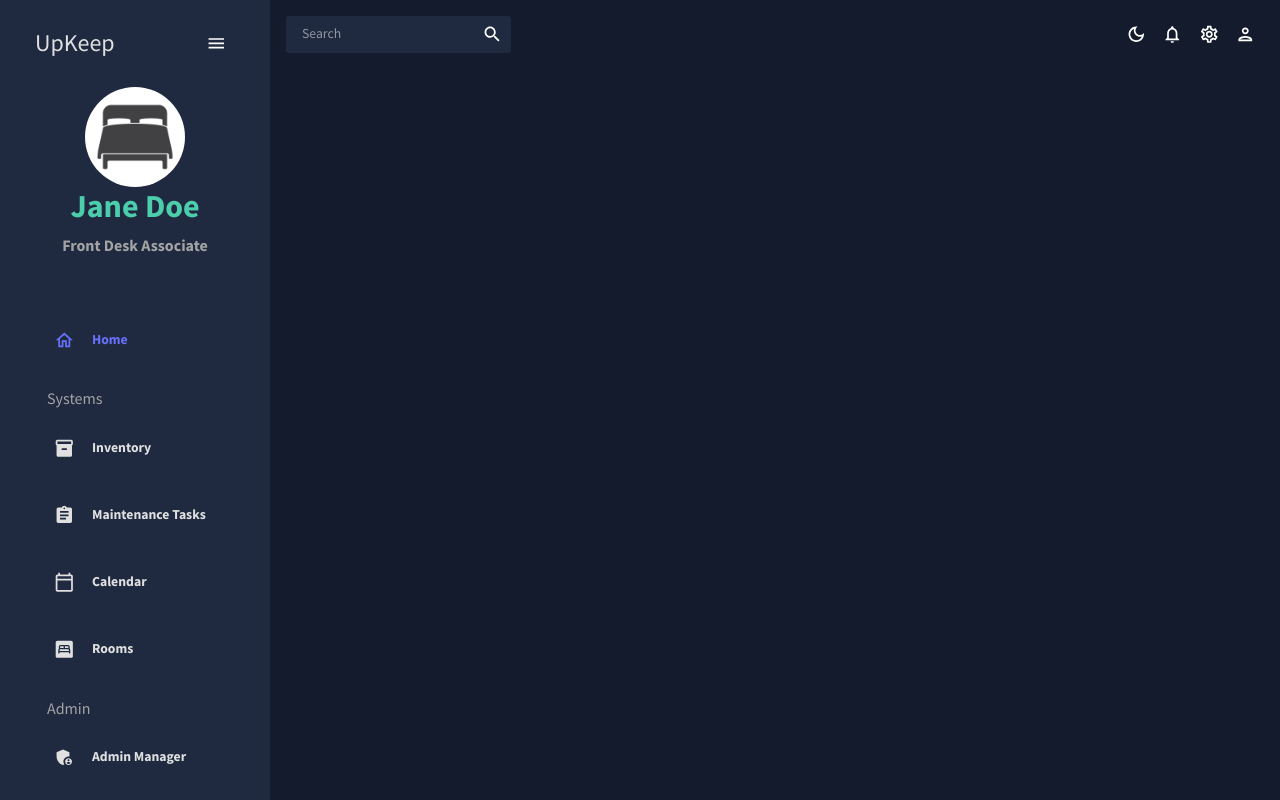
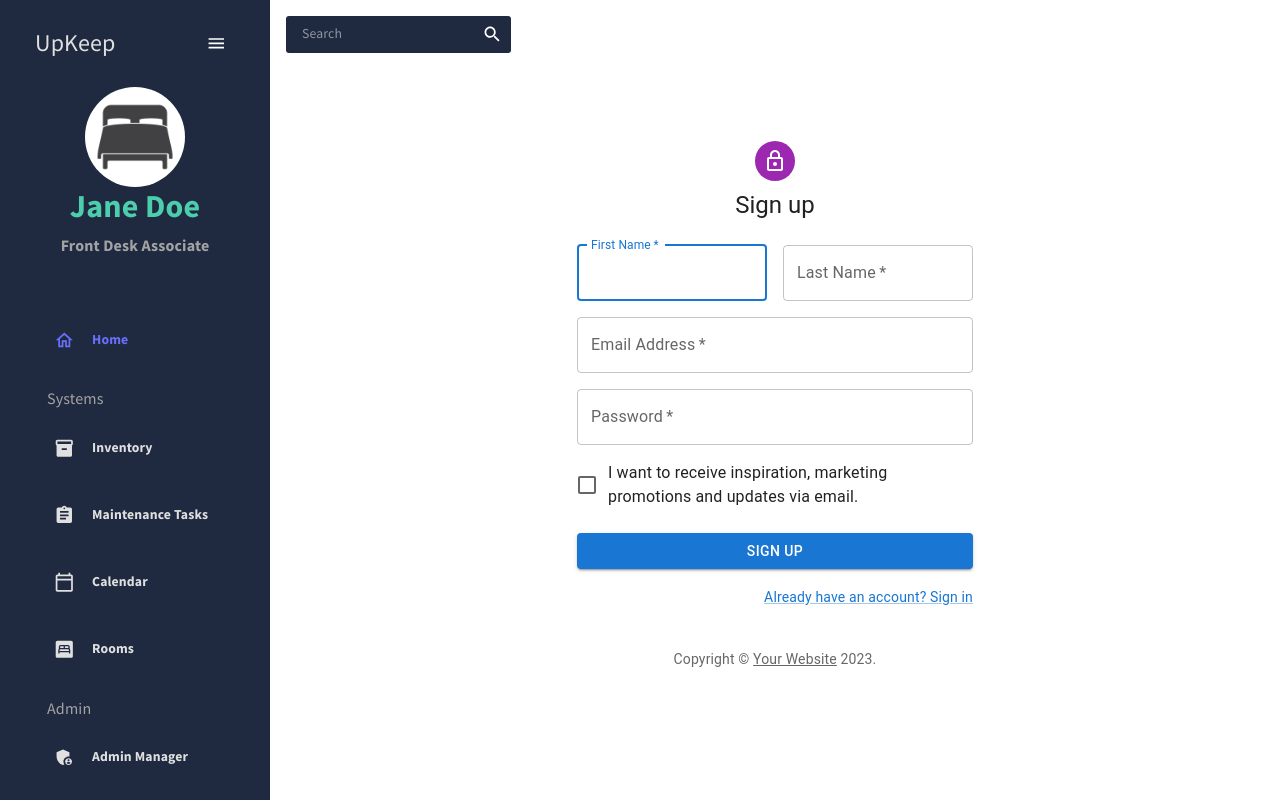
Before and after one commit to UpKeepUC/UpKeep, a React (Create React App) app in the folder UpKeepUI/: page /register in a window 1280 px wide. Built offline with nearby package versions, Linux system fonts and the light colour scheme.

Commit message:
Update cors and add login/register pages

```diff
--- a/UpKeepUI/src/App.js
+++ b/UpKeepUI/src/App.js
@@ -11,6 +11,8 @@
 import Admin from "./pages/admin";
 import UserForm from "./pages/userForm";
 import FAQ from "./pages/faq";
+import SignIn from "./pages/login";
+import SignUp from "./pages/register";
 
 
 function App() {
@@ -33,6 +35,8 @@
               <Route path ="/admin" element={<Admin />}/>
               <Route path ="/userForm" element={<UserForm />}/>
               <Route path ="/faq" element={<FAQ />}/>
+              <Route path="/login" element={<SignIn/>} />
+              <Route path="/register" element={<SignUp/>} />
             </Routes>
           </main>
         </div>
--- /dev/null
+++ b/UpKeepUI/src/pages/login/index.jsx
@@ -0,0 +1,122 @@
+import * as React from 'react';
+import Avatar from '@mui/material/Avatar';
+import Button from '@mui/material/Button';
+import CssBaseline from '@mui/material/CssBaseline';
+import TextField from '@mui/material/TextField';
+import FormControlLabel from '@mui/material/FormControlLabel';
+import Checkbox from '@mui/material/Checkbox';
+import Link from '@mui/material/Link';
+import Grid from '@mui/material/Grid';
+import Box from '@mui/material/Box';
+import LockOutlinedIcon from '@mui/icons-material/LockOutlined';
+import Typography from '@mui/material/Typography';
+import Container from '@mui/material/Container';
+import { createTheme, ThemeProvider } from '@mui/material/styles';
+
+function Copyright(props) {
+  return (
+    <Typography variant="body2" color="text.secondary" align="center" {...props}>
+      {'Copyright © '}
+      <Link color="inherit" href="https://mui.com/">
+        UpKeep
+      </Link>{' '}
+      {new Date().getFullYear()}
+      {'.'}
+    </Typography>
+  );
+}
+
+const theme = createTheme();
+
+export default function SignIn() {
+  const handleSubmit = (event) => {
+    event.preventDefault();
+    const data = new FormData(event.currentTarget);
+    const apiURL = process.env.REACT_APP_API_URL;
+    fetch(apiURL + '/Accounts/Login/Login', {
+        method: 'post',
+        headers: {'Content-Type': 'application/json'},
+        body: JSON.stringify(
+            {
+                "email": data.get('email'),
+                "password":data.get('password')
+            })
+    })
+            .then((response) => response.json())
+            .then((json) => {
+                console.log(json);
+            })
+            .catch(errorReason => {console.log(errorReason)})
+
+  };
+
+  return (
+    <ThemeProvider theme={theme}>
+      <Container component="main" maxWidth="xs">
+        <CssBaseline />
+        <Box
+          sx={{
+            marginTop: 8,
+            display: 'flex',
+            flexDirection: 'column',
+            alignItems: 'center',
+          }}
+        >
+          <Avatar sx={{ m: 1, bgcolor: 'secondary.main' }}>
+            <LockOutlinedIcon />
+          </Avatar>
+          <Typography component="h1" variant="h5">
+            Sign in
+          </Typography>
+          <Box component="form" onSubmit={handleSubmit} noValidate sx={{ mt: 1 }}>
+            <TextField
+              margin="normal"
+              required
+              fullWidth
+              id="email"
+              label="Email Address"
+              name="email"
+              autoComplete="email"
+              autoFocus
+            />
+            <TextField
+              margin="normal"
+              required
+              fullWidth
+              name="password"
+              label="Password"
+              type="password"
+              id="password"
+              autoComplete="current-password"
+            />
+            <FormControlLabel
+              control={<Checkbox value="remember" color="primary" />}
+              label="Remember me"
+            />
+            <Button
+              type="submit"
+              fullWidth
+              variant="contained"
+              sx={{ mt: 3, mb: 2 }}
+            >
+              Sign In
+            </Button>
+            <Grid container>
+              <Grid item xs>
+                <Link href="#" variant="body2">
+                  Forgot password?
+                </Link>
+              </Grid>
+              <Grid item>
+                <Link href="/register" variant="body2">
+                  {"Don't have an account? Sign Up"}
+                </Link>
+              </Grid>
+            </Grid>
+          </Box>
+        </Box>
+        <Copyright sx={{ mt: 8, mb: 4 }} />
+      </Container>
+    </ThemeProvider>
+  );
+}
--- /dev/null
+++ b/UpKeepUI/src/pages/register/index.jsx
@@ -0,0 +1,146 @@
+import * as React from 'react';
+import Avatar from '@mui/material/Avatar';
+import Button from '@mui/material/Button';
+import CssBaseline from '@mui/material/CssBaseline';
+import TextField from '@mui/material/TextField';
+import FormControlLabel from '@mui/material/FormControlLabel';
+import Checkbox from '@mui/material/Checkbox';
+import Link from '@mui/material/Link';
+import Grid from '@mui/material/Grid';
+import Box from '@mui/material/Box';
+import LockOutlinedIcon from '@mui/icons-material/LockOutlined';
+import Typography from '@mui/material/Typography';
+import Container from '@mui/material/Container';
+import { createTheme, ThemeProvider } from '@mui/material/styles';
+
+function Copyright(props) {
+  return (
+    <Typography variant="body2" color="text.secondary" align="center" {...props}>
+      {'Copyright © '}
+      <Link color="inherit" href="https://mui.com/">
+        Your Website
+      </Link>{' '}
+      {new Date().getFullYear()}
+      {'.'}
+    </Typography>
+  );
+}
+
+const theme = createTheme();
+
+export default function SignUp() {
+  const handleSubmit = (event) => {
+    event.preventDefault();
+    const apiURL = process.env.REACT_APP_API_URL;
+    const data = new FormData(event.currentTarget);
+    fetch(apiURL + '/Accounts/Register/Register', {
+        method: 'post',
+        headers: {'Content-Type': 'application/json'},
+        body: JSON.stringify(
+            {
+                "firstName":data.get('firstName'),
+                "lastName":data.get('lastName'),
+                "email": data.get('email'),
+                "password":data.get('password'),
+                "confirmPassword":data.get('password'),
+                "userName":data.get('email')
+            })
+    })
+            .then((response) => response.json())
+            .then((json) => {
+                console.log(json);
+            })
+            .catch(errorReason => {console.log(errorReason)})
+  };
+
+  return (
+    <ThemeProvider theme={theme}>
+      <Container component="main" maxWidth="xs">
+        <CssBaseline />
+        <Box
+          sx={{
+            marginTop: 8,
+            display: 'flex',
+            flexDirection: 'column',
+            alignItems: 'center',
+          }}
+        >
+          <Avatar sx={{ m: 1, bgcolor: 'secondary.main' }}>
+            <LockOutlinedIcon />
+          </Avatar>
+          <Typography component="h1" variant="h5">
+            Sign up
+          </Typography>
+          <Box component="form" noValidate onSubmit={handleSubmit} sx={{ mt: 3 }}>
+            <Grid container spacing={2}>
+              <Grid item xs={12} sm={6}>
+                <TextField
+                  autoComplete="given-name"
+                  name="firstName"
+                  required
+                  fullWidth
+                  id="firstName"
+                  label="First Name"
+                  autoFocus
+                />
+              </Grid>
+              <Grid item xs={12} sm={6}>
+                <TextField
+                  required
+                  fullWidth
+                  id="lastName"
+                  label="Last Name"
+                  name="lastName"
+                  autoComplete="family-name"
+                />
+              </Grid>
+              <Grid item xs={12}>
+                <TextField
+                  required
+                  fullWidth
+                  id="email"
+                  label="Email Address"
+                  name="email"
+                  autoComplete="email"
+                />
+              </Grid>
+              <Grid item xs={12}>
+                <TextField
+                  required
+                  fullWidth
+                  name="password"
+                  label="Password"
+                  type="password"
+                  id="password"
+                  autoComplete="new-password"
+                />
+              </Grid>
+              <Grid item xs={12}>
+                <FormControlLabel
+                  control={<Checkbox value="allowExtraEmails" color="primary" />}
+                  label="I want to receive inspiration, marketing promotions and updates via email."
+                />
+              </Grid>
+            </Grid>
+            <Button
+              type="submit"
+              fullWidth
+              variant="contained"
+              sx={{ mt: 3, mb: 2 }}
+            >
+              Sign Up
+            </Button>
+            <Grid container justifyContent="flex-end">
+              <Grid item>
+                <Link href="/login" variant="body2">
+                  Already have an account? Sign in
+                </Link>
+              </Grid>
+            </Grid>
+          </Box>
+        </Box>
+        <Copyright sx={{ mt: 5 }} />
+      </Container>
+    </ThemeProvider>
+  );
+}
```
Also changed, not shown: 1 other file (tests, documents, lock files or other folders).
